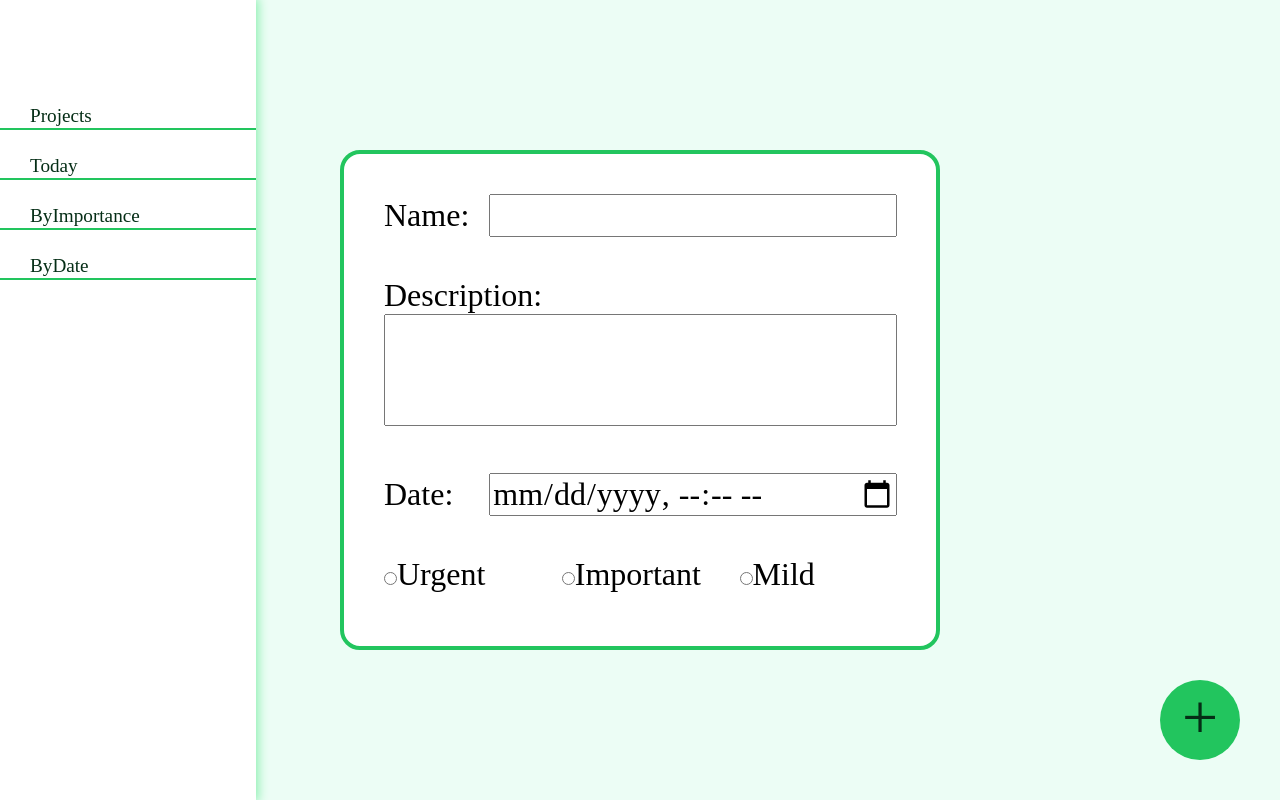
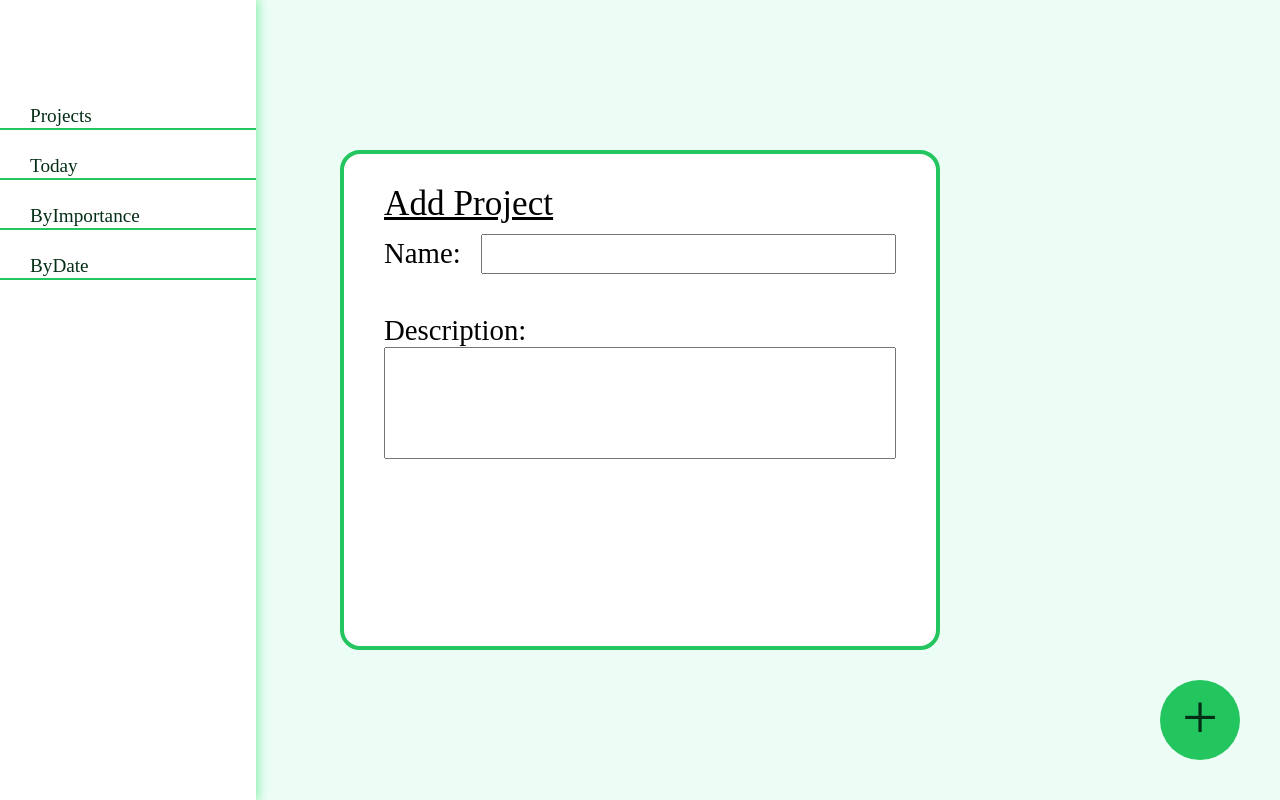
Before and after one commit to ziko1905/todo-list, a website built with webpack: page src/template.html in a window 1280 px wide. Built offline with nearby package versions, Linux system fonts and the light colour scheme; a web font is replaced by a local one.

Commit message:
Fix overall popup styling

```diff
--- a/src/index.js
+++ b/src/index.js
@@ -21,4 +21,4 @@ class Project {
 }
 
 createNav()
-popUp("task")
+popUp("project")
--- a/src/load.js
+++ b/src/load.js
@@ -13,14 +13,16 @@ export function createNav() {
 }
 
 export function popUp(type) {
-    const popDiv = document.createElement("div")
+    const popDiv = document.createElement("div");
     const form = document.createElement("form");
+    const legend = document.createElement("legend");
     const titleLabel = document.createElement("label");
     const titleInput = document.createElement("input");
     const descDiv = document.createElement("div");
     const descLabel = document.createElement("label");
     const description = document.createElement("textarea");
 
+    legend.textContent = "Add "
     popDiv.className = "pop";
     titleLabel.textContent = "Name: ";
     titleLabel.setAttribute("for", "title");
@@ -43,11 +45,12 @@ export function popUp(type) {
     form.appendChild(descDiv);
 
 
-    if (type = "task") {
+    if (type == "task") {
         form.className = "task";
         const dateLabel = document.createElement("label");
         const date = document.createElement("input");
 
+        legend.textContent += "Task";
         dateLabel.setAttribute("for", "date");
         dateLabel.textContent = "Date: "
         date.id = "date";
@@ -79,9 +82,11 @@ export function popUp(type) {
         form.appendChild(priorities);
     }
     else {
-        form.popDiv.className = "project";
+        form.className = "project";
+        legend.textContent += "Project";
     }
 
-    popDiv.appendChild(form)
-    document.body.appendChild(popDiv)
+    popDiv.appendChild(legend);
+    popDiv.appendChild(form);
+    document.body.appendChild(popDiv);
 }
--- a/src/styles.css
+++ b/src/styles.css
@@ -55,25 +55,34 @@ nav {
 }
 
 .pop {
+    font-size: 2.2rem;
     width: 600px;
-    height: 500px;
     background-color: white;
     margin: 150px auto;
     border: 4px solid var(--secondary-clr);
     border-radius: 20px;
-    padding: 40px;
+    padding: 30px 40px 40px 40px;
 
     position: absolute;
     inset: 0;
 }
 
+.pop legend {
+    margin-bottom: 10px;
+    text-decoration: underline;
+}
+
 .pop form {
-    font-size: 2rem;
+    font-size: 1.8rem;
 
     display: grid;
     grid-template-columns: auto 1fr;
     gap: 40px 20px;
     align-items: center;
+}
+
+.pop form legend {
+    grid-column: 1 / -1;
 }
 
 .desc {
```
